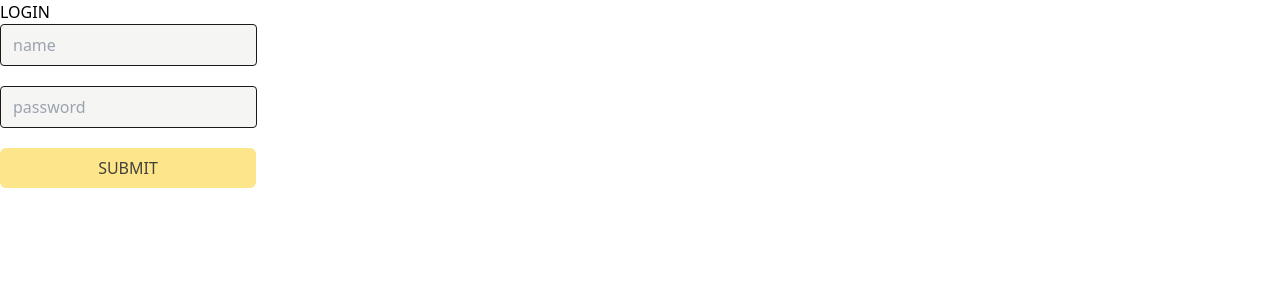
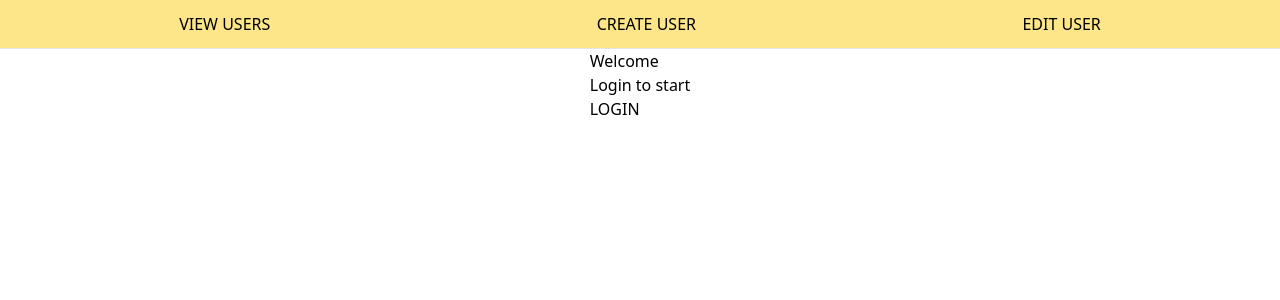
Before and after one commit to MaleryValery/bootcamp, a React (Vite) app in the folder assignment-admin-dashboard/: page / in a window 1280 px wide. Shown: the top 300 px of the page. Built offline with nearby package versions, Linux system fonts and the light colour scheme.

Commit message:
feat: add some pages, ui components, fix pouter

```diff
--- a/assignment-admin-dashboard/src/UI/CustomNav.tsx
+++ b/assignment-admin-dashboard/src/UI/CustomNav.tsx
@@ -1,6 +1,8 @@
 import { NavLink } from 'react-router-dom';
+import { useAuth } from '../context/AuthContext';
 
 type NavType = {
+  className: string;
   menu: {
     users: string;
     adduser: string;
@@ -8,16 +10,17 @@ type NavType = {
   };
 };
 
-function CustomNav({ menu }: NavType) {
+function CustomNav({ className, menu }: NavType) {
+  const { isAuth } = useAuth();
   return (
     <nav>
-      <ul>
+      <ul className={className}>
         {Object.entries(menu).map((el) => (
           <NavLink key={el[0]} to={`/${el[0]}`}>
             {el[1]}
           </NavLink>
         ))}
-        <NavLink to="/">Logout</NavLink>
+        {isAuth && <NavLink to="/">Logout</NavLink>}
       </ul>
     </nav>
   );
--- a/assignment-admin-dashboard/src/UI/ProtectedRoute.tsx
+++ b/assignment-admin-dashboard/src/UI/ProtectedRoute.tsx
@@ -1,16 +1,15 @@
-import { ReactNode } from 'react';
 import { useAuth } from '../context/AuthContext';
-import { Navigate } from 'react-router-dom';
+import { Navigate, Outlet } from 'react-router-dom';
 
 type RouteType = {
   path: string;
-  element: ReactNode;
+  // element: ReactNode;
 };
 
-function ProtectedRoute({ path, element }: RouteType) {
+function ProtectedRoute({ path }: RouteType) {
   const { isAuth } = useAuth();
 
-  return isAuth ? element : <Navigate to={path} replace />;
+  return isAuth ? <Outlet /> : <Navigate to={path} replace />;
 }
 
 export default ProtectedRoute;
--- /dev/null
+++ b/assignment-admin-dashboard/src/UI/UserItem.tsx
@@ -0,0 +1,18 @@
+type UserType = {
+  name: string;
+  email: string;
+  role: string;
+};
+
+function UserItem({ name, email, role }: UserType) {
+  return (
+    <li className="m-2 rounded bg-stone-200 p-4">
+      <p>
+        {name} {role}
+      </p>
+      <p>{email}</p>
+    </li>
+  );
+}
+
+export default UserItem;
--- a/assignment-admin-dashboard/src/pages/AppLayout.tsx
+++ b/assignment-admin-dashboard/src/pages/AppLayout.tsx
@@ -1,11 +1,17 @@
+import { Outlet } from 'react-router-dom';
 import CustomNav from '../UI/CustomNav';
 import { NAV_BAR } from '../consts';
 
 function AppLayout() {
   return (
-    <header>
-      <CustomNav menu={NAV_BAR} />
-    </header>
+    <>
+      <header className="border-b border-stone-200 bg-amber-200 px-4 py-3 uppercase">
+        <CustomNav className="flex place-content-around " menu={NAV_BAR} />
+      </header>
+      <main className="flex place-content-center">
+        <Outlet />
+      </main>
+    </>
   );
 }
 
--- /dev/null
+++ b/assignment-admin-dashboard/src/pages/EditUsersPage.tsx
@@ -0,0 +1,5 @@
+function EditUsersPage() {
+  return <div>EDIT</div>;
+}
+
+export default EditUsersPage;
--- /dev/null
+++ b/assignment-admin-dashboard/src/pages/Homepage.tsx
@@ -0,0 +1,13 @@
+import { Link } from 'react-router-dom';
+
+function Homepage() {
+  return (
+    <div>
+      <h1>Welcome</h1>
+      <h3>Login to start</h3>
+      <Link to="/login">LOGIN</Link>
+    </div>
+  );
+}
+
+export default Homepage;
--- a/assignment-admin-dashboard/src/pages/LoginPage.tsx
+++ b/assignment-admin-dashboard/src/pages/LoginPage.tsx
@@ -92,15 +92,18 @@ function LoginPage() {
   };
 
   return (
-    <div className="flex w-11/12 max-w-64 flex-col place-content-center ">
-      LOGIN
-      <CustomForm onSubmit={handleSubmit} className="flex flex-col gap-5">
+    <div className="flex w-11/12 min-w-64 flex-col items-center py-10">
+      <h3 className="mb-4">LOGIN</h3>
+      <CustomForm
+        onSubmit={handleSubmit}
+        className="flex w-6/12 flex-col gap-5"
+      >
         <CustomInput
           value={name}
           onChange={(e) => handleChange('name', e.target.value)}
           placeholder="name"
           error={errors.nameError}
-          className="rounded border border-stone-900 bg-stone-100 px-3 py-2"
+          className="w-full rounded border border-stone-900 bg-stone-100 px-3 py-2"
         />
         <CustomInput
           value={password}
@@ -108,7 +111,7 @@ function LoginPage() {
           placeholder="password"
           type="password"
           error={errors.passworError}
-          className="rounded border border-stone-900 bg-stone-100 px-3 py-2"
+          className="w-full rounded border border-stone-900 bg-stone-100 px-3 py-2"
         />
         <CustomButton
           className="rounded-md bg-amber-200 px-3 py-2 uppercase text-stone-700"
--- /dev/null
+++ b/assignment-admin-dashboard/src/pages/UpdateUsersPage.tsx
@@ -0,0 +1,5 @@
+function UpdateUsersPage() {
+  return <div>UpdateUsersPage</div>;
+}
+
+export default UpdateUsersPage;
--- /dev/null
+++ b/assignment-admin-dashboard/src/pages/UsersPage.tsx
@@ -0,0 +1,20 @@
+import UserItem from '../UI/UserItem';
+import users from '../mocks/jsons/users.json';
+
+function UsersPage() {
+  return (
+    <div>
+      <ul>
+        {users.map((user) => (
+          <UserItem
+            name={user.firstName}
+            email={user.email}
+            role={user.lastName}
+          />
+        ))}
+      </ul>
+    </div>
+  );
+}
+
+export default UsersPage;
```
Also changed, not shown: assignment-admin-dashboard/src/App.tsx (+32 -4 lines).
